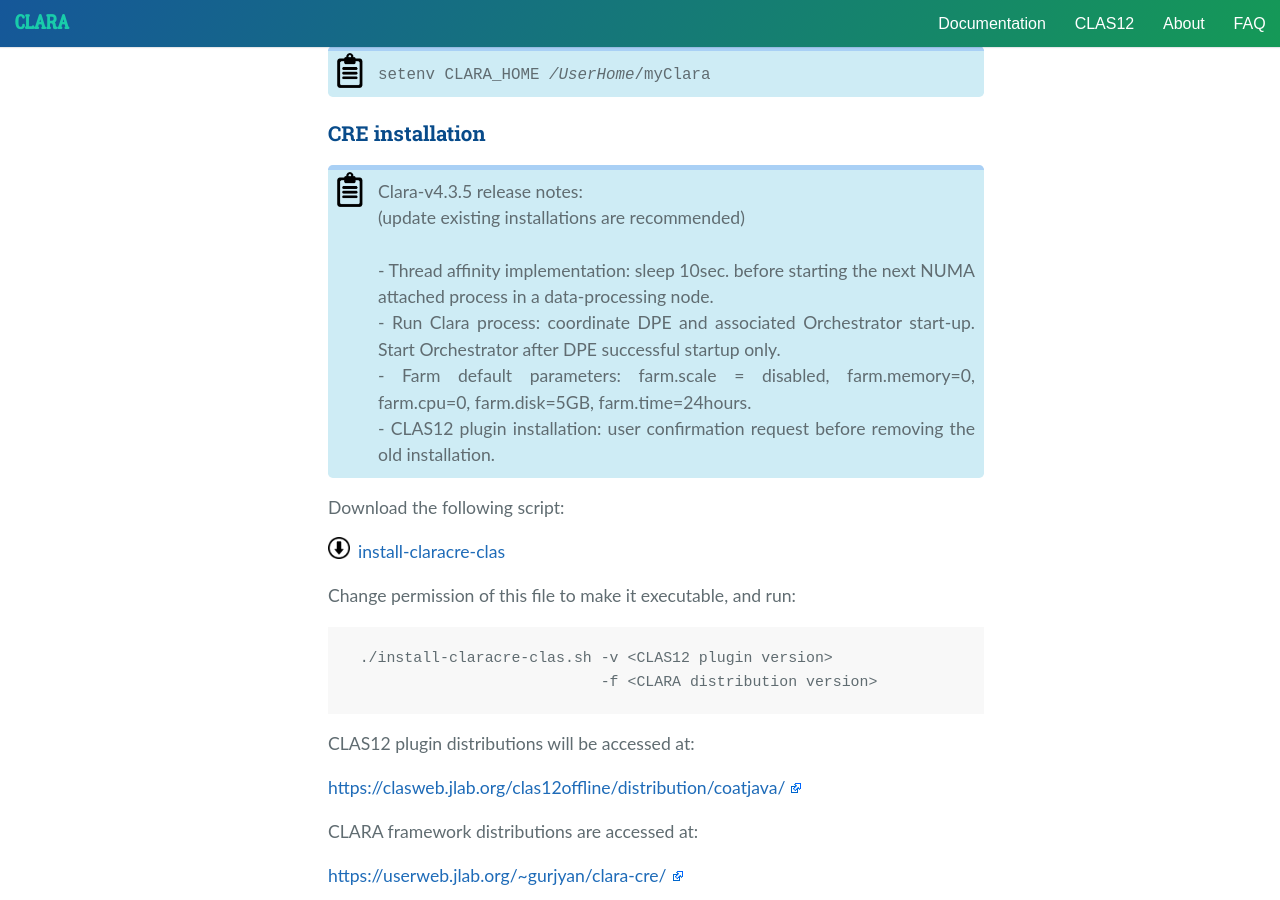
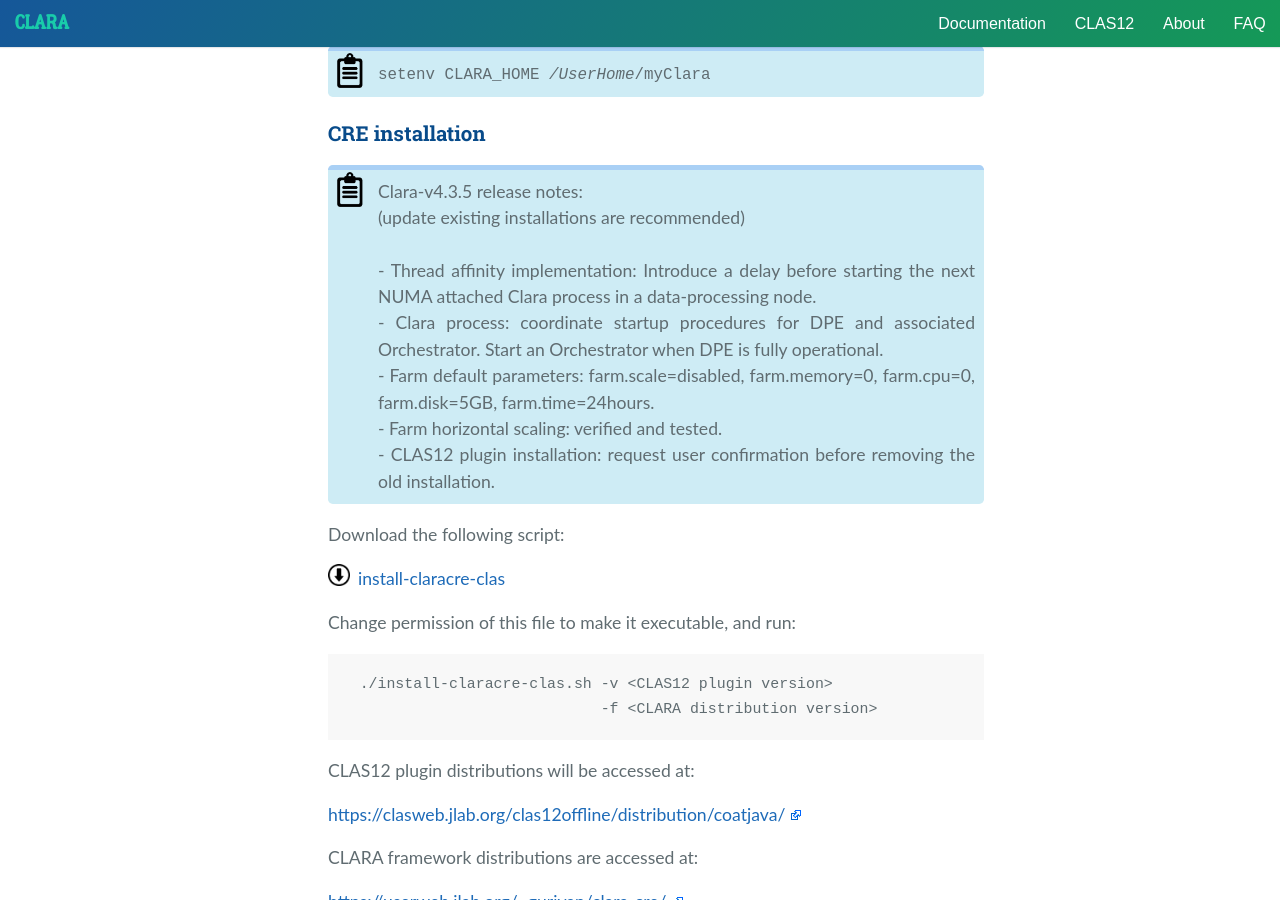
Before and after one commit to JeffersonLab/clara-docs, a Jekyll site: the page built from docs/clas/installation.md, in a window 1280 px wide and 900 px high, scrolled down 645 px. Built offline with Jekyll 4.4.1, drawn with Linux system fonts in a browser that asks for light colours; nearby versions of some CDN libraries.

Commit message:
Clara 4.3.5 release notes

```diff
--- a/docs/clas/installation.md
+++ b/docs/clas/installation.md
@@ -36,13 +36,15 @@ to the directory where the CLARA CLAS12 distribution will be installed
 <coda>
 Clara-v4.3.5 release notes: <br>
 (update existing installations are recommended)<br><br>
-- Thread affinity implementation: sleep 10sec. before starting the next NUMA attached process in a data-processing node.<br>
+- Thread affinity implementation: Introduce a delay before starting the next NUMA attached Clara process in a data-processing node.<br>
 
-- Run Clara process: coordinate DPE and associated Orchestrator start-up. Start Orchestrator after DPE successful startup only.<br>
+- Clara process: coordinate startup procedures for DPE and associated Orchestrator. Start an Orchestrator when DPE is fully operational.<br>
 
-- Farm default parameters: farm.scale = disabled, farm.memory=0, farm.cpu=0, farm.disk=5GB, farm.time=24hours.<br>
+- Farm default parameters: farm.scale=disabled, farm.memory=0, farm.cpu=0, farm.disk=5GB, farm.time=24hours.<br>
 
-- CLAS12 plugin installation: user confirmation request before removing the old installation.
+- Farm horizontal scaling: verified and tested.<br>
+
+- CLAS12 plugin installation: request user confirmation before removing the old installation.
 </coda>
 </div>
 
```
